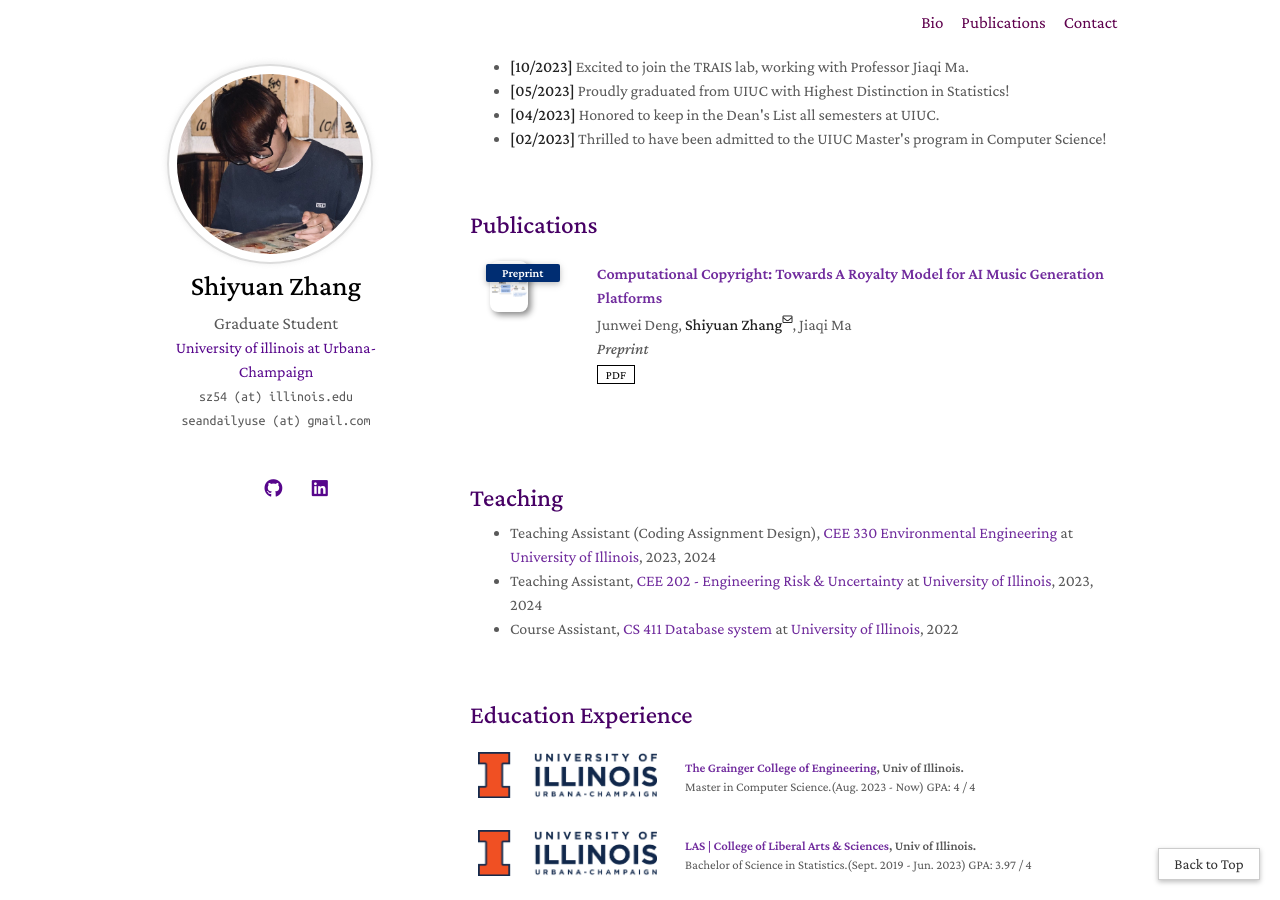
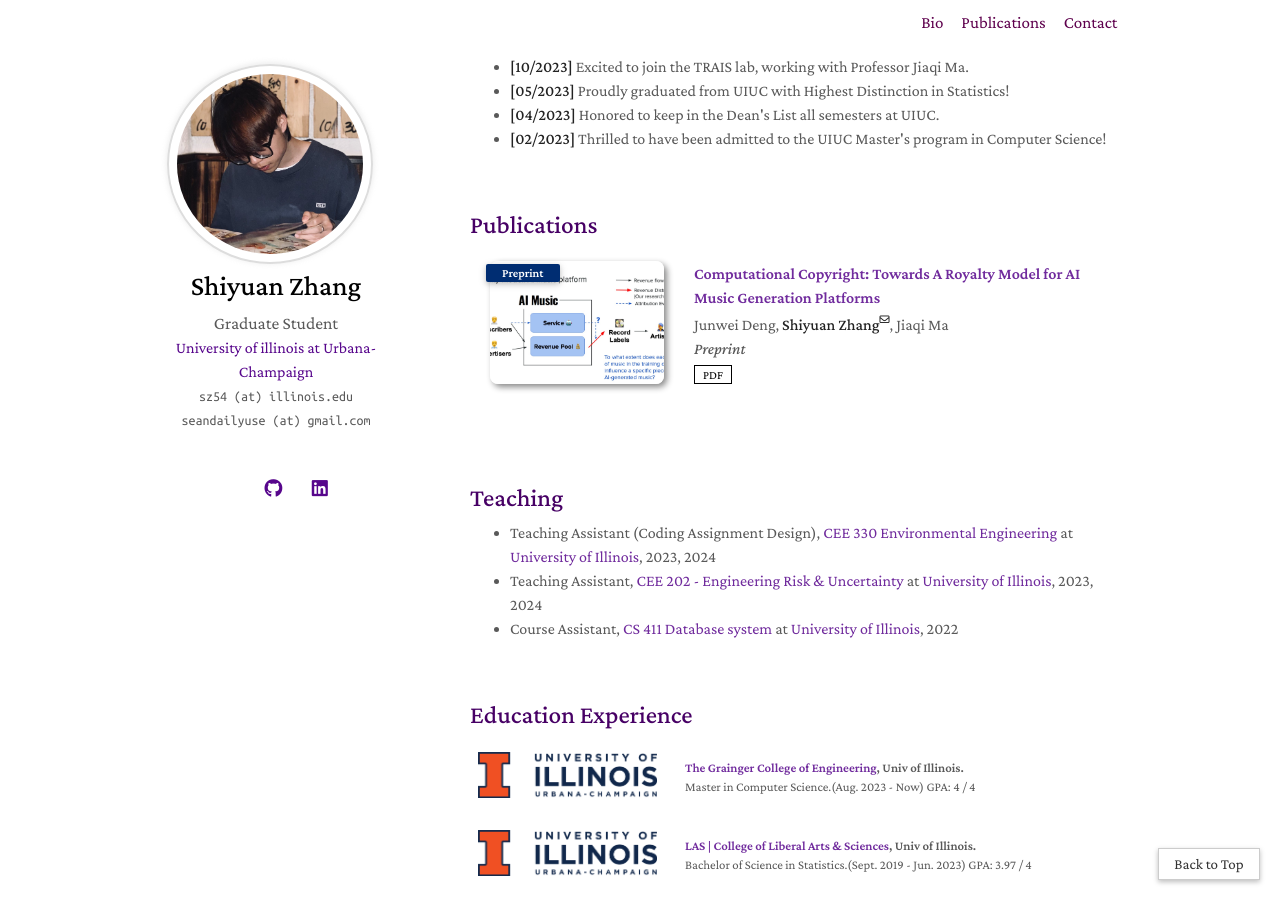
Before and after one commit to SeanZh30/Seanzh30.github.io, a Jekyll site: the page built from index.md, in a window 1280 px wide and 900 px high, scrolled down 656 px. Built offline with Jekyll 4.4.1, drawn with Linux system fonts in a browser that asks for light colours; a style sheet for code colours, icons or effects is not loaded.

```diff
--- a/_includes/publications.md
+++ b/_includes/publications.md
@@ -11,7 +11,7 @@
 <li>
 <div class="pub-row">
   <div class="col-sm-3 abbr" style="position: relative;padding-right: 15px;padding-left: 15px;">
-    <img src="{{ link.image }}" class="teaser img-fluid z-depth-1" style="width: 50%; height: 40%; object-fit: contain;">
+    <img src="{{ link.image }}" class="teaser img-fluid z-depth-1" style="width=100;height=40%">
             <abbr class="badge">{{ link.conference_short }}</abbr>
   </div>
   <div class="col-sm-9" style="position: relative;padding-right: 15px;padding-left: 20px;">
```
